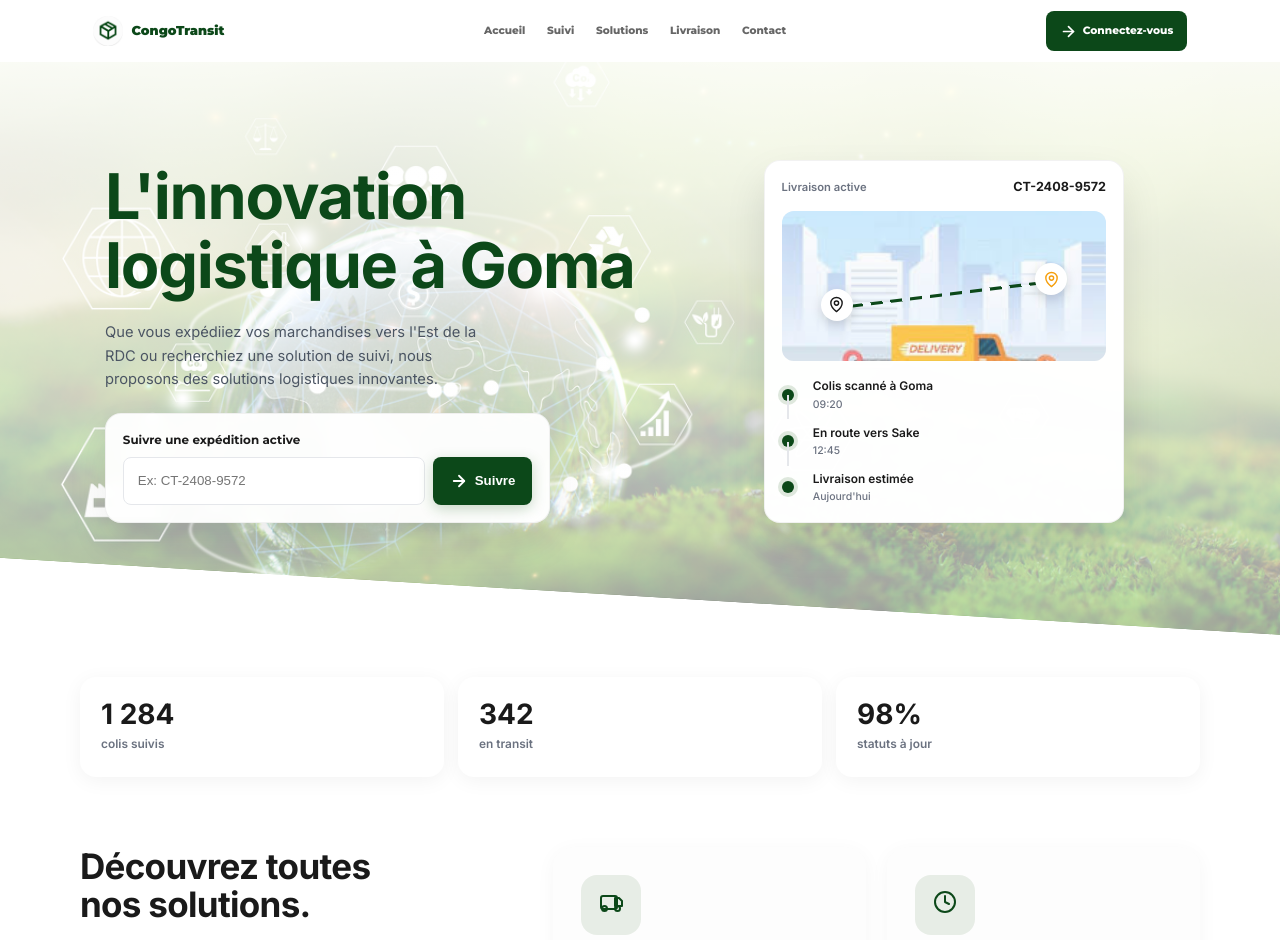
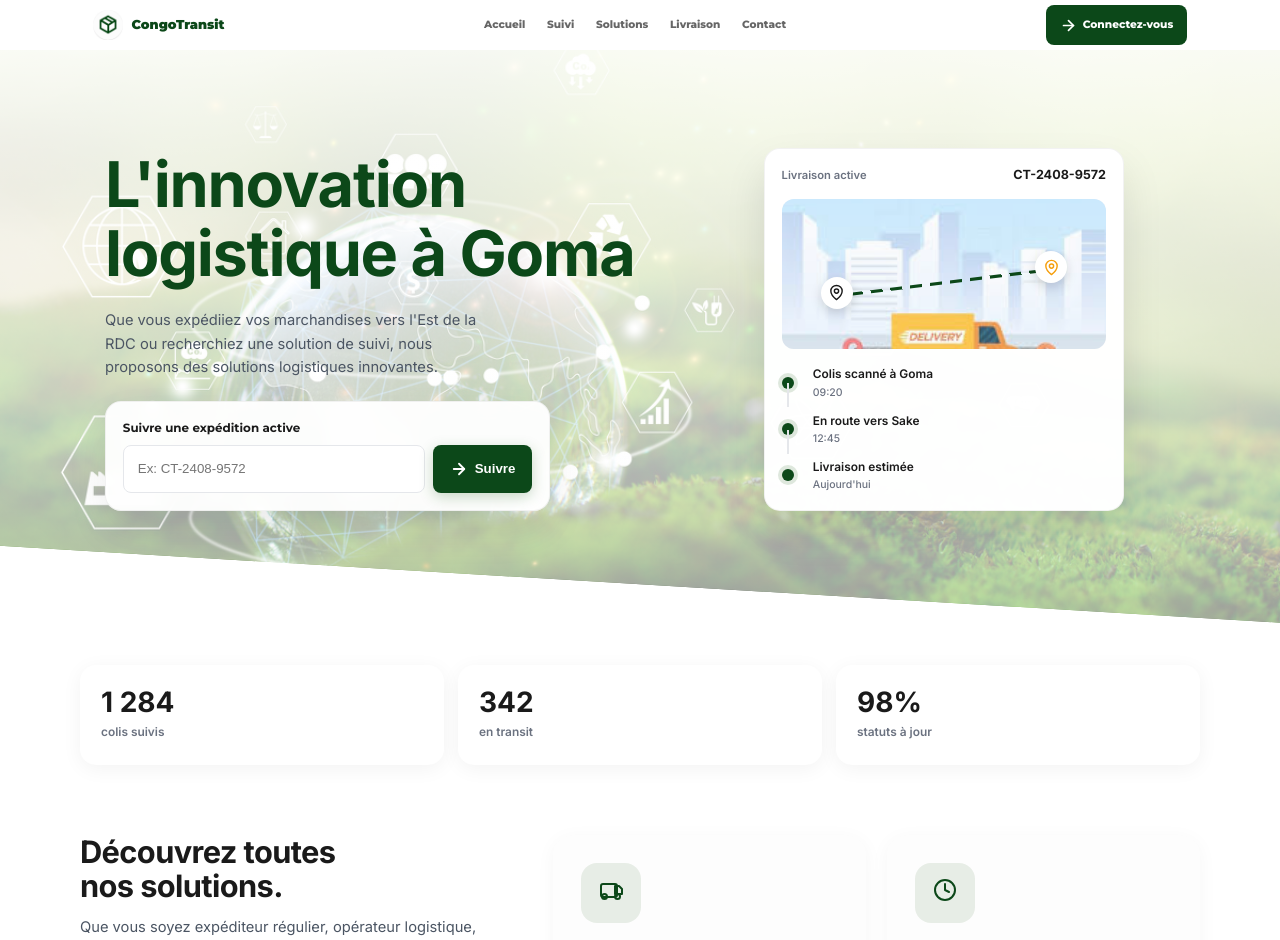
Before and after one commit to Ste-Verbeck-et-Fils/congotransit, a React (Vite) app: page / in a window 1280 px wide. Shown: the top 940 px of the page. Built offline with nearby package versions, Linux system fonts and the light colour scheme.

Commit message:
feat: Update min-height of PublicHeader

```diff
--- a/src/components/layout/PublicHeader.css
+++ b/src/components/layout/PublicHeader.css
@@ -3,7 +3,7 @@
   top: 0;
   z-index: 200;
   width: min(1120px, calc(100% - 2rem));
-  min-height: 62px;
+  min-height: 50px;
   display: flex;
   align-items: center;
   justify-content: space-between;
--- a/src/styles/Home.css
+++ b/src/styles/Home.css
@@ -330,7 +330,7 @@
 
 .home-solutions h2,
 .delivery-band h2 {
-  font-size: clamp(1.5rem, 3vw, 2.5rem);
+  font-size: clamp(1.2rem, 2.7vw, 2.2rem);
   color: var(--color-text-dark);
   line-height: 1.1;
   font-weight: 800;
```
